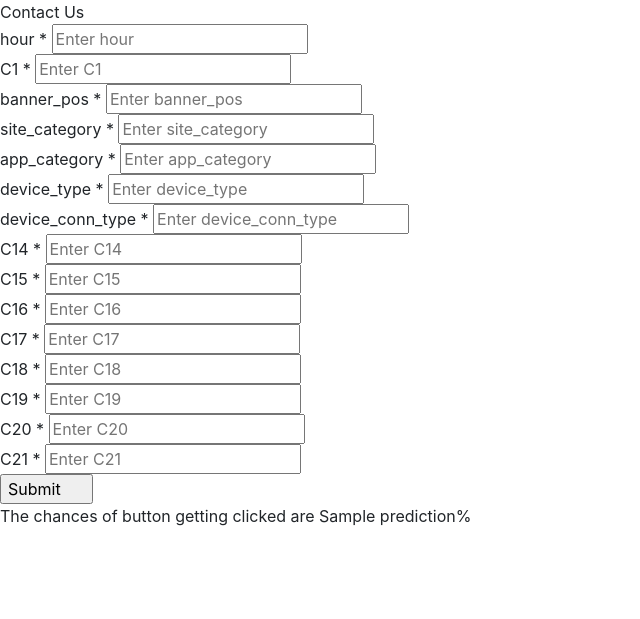
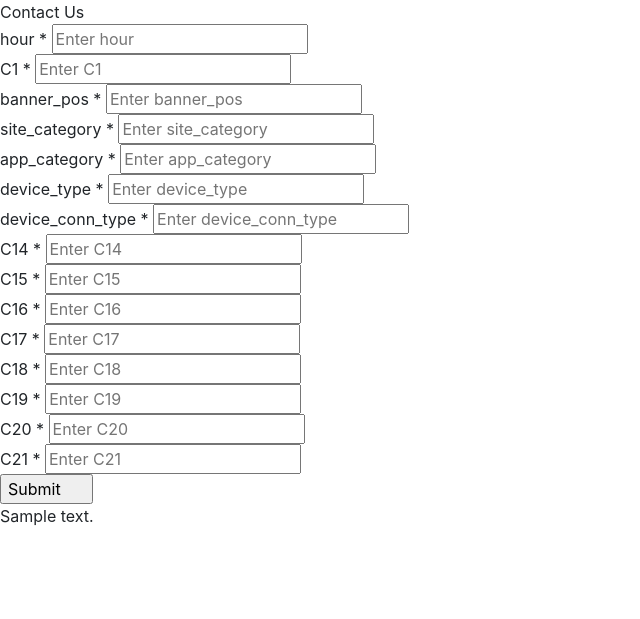
Before and after one commit to Tanmay000009/click-predictor, a Flask app: template templates/predict.html in a window 1280 px wide. Shown: the top 619 px of the page, without its empty margins (0-640 px from the left). Run offline with Flask 2, Linux system fonts and the light colour scheme; the template is opened without the code that fills it: most values are stand-ins (such as "Sample title", 1, 10 or a date in 2020); parts of the project's set-up code (start-up, migrations or seed data) failed here and were passed over; some libraries are stand-ins or nearby versions; some web fonts are replaced.

Commit message:
Bugs fixed

```diff
--- a/app.py
+++ b/app.py
@@ -1,8 +1,10 @@
 from flask import Flask, request, url_for, redirect, render_template
 import pickle
 import pandas as pd
+import sklearn
 from sklearn.feature_extraction import DictVectorizer
 import numpy as np
+import logging
 
 app = Flask(__name__)
 
@@ -13,10 +15,15 @@ model = pickle.load(open('model.pkl', 'rb'))
 def hello_world():
     return render_template("index.html")
 
+@app.route('/predict',methods=['GET'])
+def home():
+    return render_template("predict.html")
 
-@app.route('/predict', methods=['POST', 'GET'])
+
+@app.route('/predict', methods=['POST'])
+# def home():
+#    return render_template("predict.html")
 def predict():
-    if request.method == 'POST':
         # for(j=0;j<)
         # int_features = [int(x) for x in request.form.values()]
         hour = request.form['hour']
@@ -37,25 +44,24 @@ def predict():
 
         int_features = [hour, C1, banner_pos, site_category, app_category, device_type, device_conn_type, C14,
                         C15, C16, C17, C18, C19, C20, C21]
-        int_features = np.array([int_features])
-        print(int_features)
+
+        final_features = [np.array(int_features)]
         index_values = ['hour', 'C1', 'banner_pos','site_category', 'app_category', 'device_type', 'device_conn_type','C14','C15', 'C16', 'C17', 'C18', 'C19', 'C20', 'C21']
-        df = pd.DataFrame(data= int_features, columns= index_values)
+        df = pd.DataFrame([int_features], columns=  ['hour', 'C1', 'banner_pos','site_category', 'app_category', 'device_type', 'device_conn_type','C14','C15', 'C16', 'C17', 'C18', 'C19', 'C20', 'C21'])
         final = list(df.T.to_dict().values())
-
         vectorizer = DictVectorizer(sparse=True)
-        final = vectorizer.transform(final)
-        print(final)
-        prediction = model.predict_proba(final)
-
-        print(int_features)
-
-        prediction *= 100
-        return render_template("predict.html", prediction=prediction)
-        return render_template("predict.html")
-    return render_template("predict.html")
+        final1 = vectorizer.fit_transform(final)
+        prediction = model.predict(final1)
+        #
+        # prediction *= 100
+        # prediction = model.predict(final_features)
+        # return prediction
+        return render_template("predict.html", prediction_text='Click Output $ {}'.format(prediction))
 
 
+
+
+# .values()
 # @app.route('/checker',methods=['POST','GET'])
 # def checker():
 #     if request.method == 'POST':
--- a/templates/predict.html
+++ b/templates/predict.html
@@ -111,11 +111,12 @@
 					</button>
 				</div>
 				<div class="container-contact100-form-btn">
-					<p>
-						The chances of button getting clicked are {{prediction}}%
-					</p>
+
 				</div>
 			</form>
+			<p>
+				{{ prediction_text }}
+			</p>
 <!--				<div class="wrap-input100 validate-input bg1 rs1-wrap-input100" data-validate = "Enter Your Email (e@a.x)">-->
 <!--					<span class="label-input100">Email *</span>-->
 <!--					<input class="input100" type="text" name="email" placeholder="Enter Your Email ">-->
```
